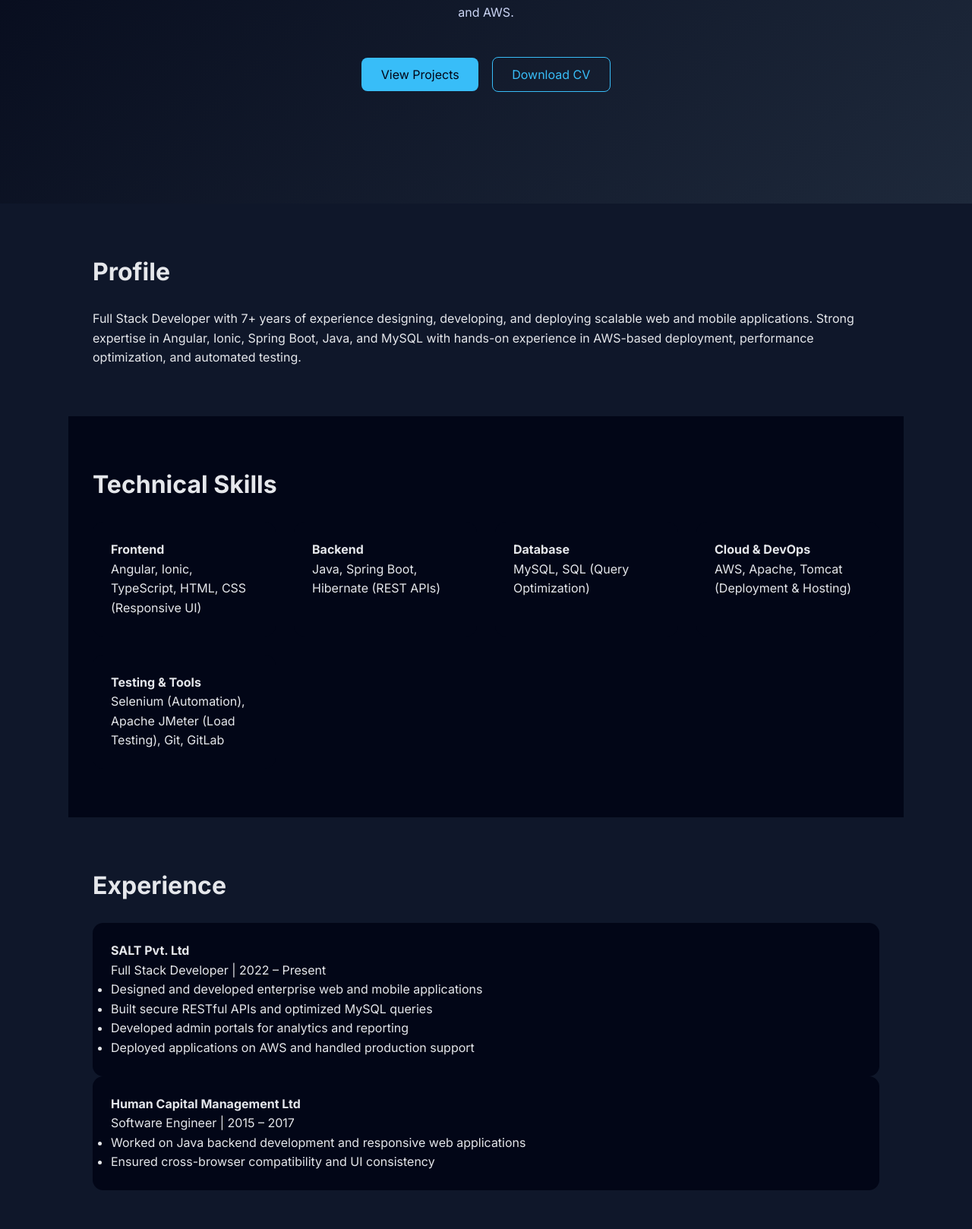
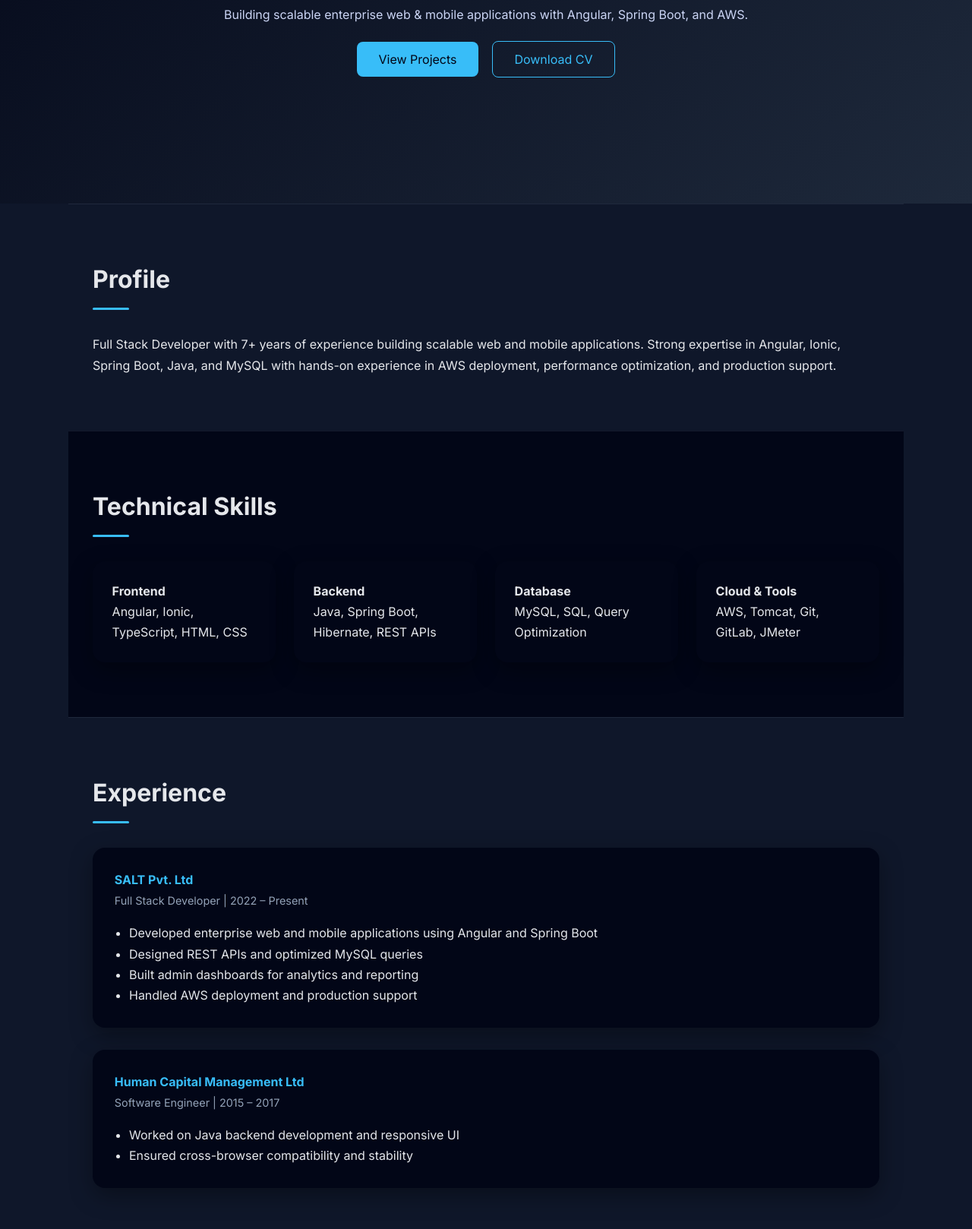
Before and after one commit to rajeshmalamal/my-portfolio, a plain HTML site: page index.html in a window 1280 px wide. Shown: the part 452-2070 px from the top of the page at 76% size. Drawn offline with Linux system fonts and the light colour scheme.

Commit message:
layout fix

```diff
--- a/index.html
+++ b/index.html
@@ -6,17 +6,12 @@
 
   <title>Rajesh Malamal | Full Stack Developer</title>
 
-  <!-- SEO + ATS -->
   <meta name="description" content="Full Stack Developer with 7+ years of experience in Angular, Spring Boot, Java, MySQL, AWS, and Ionic.">
-  <meta name="keywords" content="Full Stack Developer, Angular, Spring Boot, Java, AWS, Ionic, REST APIs">
   <meta name="author" content="Rajesh Malamal">
   <meta name="theme-color" content="#0f172a">
   <meta name="robots" content="index, follow">
-
-  <!-- Canonical -->
   <link rel="canonical" href="https://rajeshmalamal.online">
 
-  <!-- Fonts (optimized) -->
   <link rel="preconnect" href="https://fonts.googleapis.com">
   <link rel="preconnect" href="https://fonts.gstatic.com" crossorigin>
   <link href="https://fonts.googleapis.com/css2?family=Inter:wght@300;400;600;700&display=swap" rel="stylesheet">
@@ -29,14 +24,12 @@
   <header class="hero">
     <div class="hero-inner">
 
-      <!-- Photo with fallback -->
       <div class="hero-photo-wrapper">
         <img
           src="rajesh.jpg"
           alt="Rajesh Malamal"
           class="hero-photo"
           loading="lazy"
-          decoding="async"
           onerror="handlePhotoError(this)"
         />
         <div class="hero-photo-fallback">RM</div>
@@ -45,20 +38,17 @@
       <h1>Rajesh Malamal</h1>
       <h2>Full Stack Developer</h2>
 
-      <p>
-        Building scalable enterprise web & mobile applications using
+      <p class="hero-sub">
+        Building scalable enterprise web & mobile applications with
         Angular, Spring Boot, and AWS.
       </p>
 
       <div class="hero-actions">
         <a href="#projects" class="btn primary">View Projects</a>
-        <a
-          href="Rajesh_Malamal_CV.pdf"
-          class="btn outline"
-          target="_blank"
-          rel="noopener"
-          onclick="return handleCvClick()"
-        >
+        <a href="Rajesh_Malamal_CV.pdf"
+           class="btn outline"
+           target="_blank"
+           onclick="return handleCvClick()">
           Download CV
         </a>
       </div>
@@ -67,60 +57,52 @@
   </header>
 
   <!-- PROFILE -->
-  <section class="section reveal">
+  <section class="section">
     <h3>Profile</h3>
     <p>
-      Full Stack Developer with 7+ years of experience designing, developing,
-      and deploying scalable web and mobile applications. Strong expertise in
-      Angular, Ionic, Spring Boot, Java, and MySQL with hands-on experience in
-      AWS-based deployment, performance optimization, and automated testing.
+      Full Stack Developer with 7+ years of experience building scalable web
+      and mobile applications. Strong expertise in Angular, Ionic, Spring Boot,
+      Java, and MySQL with hands-on experience in AWS deployment, performance
+      optimization, and production support.
     </p>
   </section>
 
   <!-- SKILLS -->
-  <section class="section dark reveal" id="skills">
+  <section class="section dark">
     <h3>Technical Skills</h3>
 
     <div class="skills-grid">
       <div class="skill-card">
         <h4>Frontend</h4>
-        <p>Angular, Ionic, TypeScript, HTML, CSS (Responsive UI)</p>
+        <p>Angular, Ionic, TypeScript, HTML, CSS</p>
       </div>
-
       <div class="skill-card">
         <h4>Backend</h4>
-        <p>Java, Spring Boot, Hibernate (REST APIs)</p>
+        <p>Java, Spring Boot, Hibernate, REST APIs</p>
       </div>
-
       <div class="skill-card">
         <h4>Database</h4>
-        <p>MySQL, SQL (Query Optimization)</p>
+        <p>MySQL, SQL, Query Optimization</p>
       </div>
-
       <div class="skill-card">
-        <h4>Cloud & DevOps</h4>
-        <p>AWS, Apache, Tomcat (Deployment & Hosting)</p>
-      </div>
-
-      <div class="skill-card">
-        <h4>Testing & Tools</h4>
-        <p>Selenium (Automation), Apache JMeter (Load Testing), Git, GitLab</p>
+        <h4>Cloud & Tools</h4>
+        <p>AWS, Tomcat, Git, GitLab, JMeter</p>
       </div>
     </div>
   </section>
 
   <!-- EXPERIENCE -->
-  <section class="section reveal">
+  <section class="section">
     <h3>Experience</h3>
 
     <div class="card">
       <h4>SALT Pvt. Ltd</h4>
       <span>Full Stack Developer | 2022 – Present</span>
       <ul>
-        <li>Designed and developed enterprise web and mobile applications</li>
-        <li>Built secure RESTful APIs and optimized MySQL queries</li>
-        <li>Developed admin portals for analytics and reporting</li>
-        <li>Deployed applications on AWS and handled production support</li>
+        <li>Developed enterprise web and mobile applications using Angular and Spring Boot</li>
+        <li>Designed REST APIs and optimized MySQL queries</li>
+        <li>Built admin dashboards for analytics and reporting</li>
+        <li>Handled AWS deployment and production support</li>
       </ul>
     </div>
 
@@ -128,31 +110,37 @@
       <h4>Human Capital Management Ltd</h4>
       <span>Software Engineer | 2015 – 2017</span>
       <ul>
-        <li>Worked on Java backend development and responsive web applications</li>
-        <li>Ensured cross-browser compatibility and UI consistency</li>
+        <li>Worked on Java backend development and responsive UI</li>
+        <li>Ensured cross-browser compatibility and stability</li>
       </ul>
     </div>
   </section>
 
   <!-- PROJECTS -->
-  <section class="section dark reveal" id="projects">
-    <h3>Featured Projects</h3>
+  <section class="section dark" id="projects">
+    <h3>Projects</h3>
 
     <div class="project">
       <h4>Skill Upscaling Application</h4>
       <p class="tech">Angular • Ionic • Spring Boot • MySQL • AWS</p>
-      <p><strong>Impact:</strong> Centralized workforce training and improved reporting efficiency.</p>
+      <p>
+        Mobile platform for workforce training and certification management
+        with admin analytics and reporting.
+      </p>
     </div>
 
     <div class="project">
       <h4>HPCL Engine Oil Service Tracker</h4>
       <p class="tech">Ionic • Spring Boot • MySQL</p>
-      <p><strong>Impact:</strong> Enabled accurate service history and operational visibility.</p>
+      <p>
+        Mobile and backend system for tracking engine oil services
+        and maintaining accurate service history.
+      </p>
     </div>
   </section>
 
-  <!-- EDUCATION (MINIMAL) -->
-  <section class="section reveal">
+  <!-- EDUCATION -->
+  <section class="section">
     <h3>Education</h3>
     <p>
       B.E. in Computer Science & Engineering —
@@ -165,12 +153,7 @@
     <p>
       © 2026 Rajesh Malamal • Palakkad, Kerala<br/>
       <a href="mailto:rajeshm888@gmail.com">rajeshm888@gmail.com</a> |
-      <a href="https://linkedin.com/in/YOUR_LINKEDIN"
-         aria-label="LinkedIn profile"
-         target="_blank"
-         rel="noopener">
-        LinkedIn
-      </a>
+      <a href="https://linkedin.com/in/YOUR_LINKEDIN" target="_blank">LinkedIn</a>
     </p>
   </footer>
 
--- a/script.js
+++ b/script.js
@@ -1,10 +1,8 @@
-// Photo fallback
 function handlePhotoError(img) {
   img.style.display = "none";
   img.nextElementSibling.style.display = "flex";
 }
 
-// CV fallback
 function handleCvClick() {
   fetch("Rajesh_Malamal_CV.pdf", { method: "HEAD" })
     .then(res => {
@@ -19,23 +17,5 @@ function handleCvClick() {
         "CV is temporarily unavailable.\n\nPlease email rajeshm888@gmail.com and I will share it immediately."
       );
     });
-
   return true;
 }
-
-// Section-level reveal animation
-const observer = new IntersectionObserver(
-  entries => {
-    entries.forEach(entry => {
-      if (entry.isIntersecting) {
-        entry.target.classList.add("visible");
-        observer.unobserve(entry.target);
-      }
-    });
-  },
-  { threshold: 0.1 }
-);
-
-document.querySelectorAll(".reveal").forEach(section => {
-  observer.observe(section);
-});
--- a/style.css
+++ b/style.css
@@ -5,14 +5,10 @@
   font-family: 'Inter', sans-serif;
 }
 
-html {
-  scroll-behavior: smooth;
-}
-
 body {
   background: #0f172a;
   color: #e5e7eb;
-  line-height: 1.6;
+  line-height: 1.7;
 }
 
 /* HERO */
@@ -22,20 +18,18 @@ body {
   justify-content: center;
   align-items: center;
   text-align: center;
-  padding: 2rem;
   background: linear-gradient(135deg, #020617, #1e293b);
+  padding: 3rem 1.5rem;
 }
 
 .hero-inner {
-  display: flex;
-  flex-direction: column;
-  align-items: center;
+  max-width: 720px;
 }
 
 .hero-photo-wrapper {
   width: 96px;
   height: 96px;
-  margin-bottom: 1.2rem;
+  margin: 0 auto 1.5rem;
 }
 
 .hero-photo,
@@ -43,7 +37,7 @@ body {
   width: 96px;
   height: 96px;
   border-radius: 50%;
-  border: 2px solid rgba(56,189,248,0.35);
+  border: 2px solid rgba(56,189,248,0.4);
 }
 
 .hero-photo {
@@ -53,23 +47,21 @@ body {
 .hero-photo-fallback {
   display: none;
   background: #334155;
-  color: #e5e7eb;
-  font-weight: 600;
   align-items: center;
   justify-content: center;
+  font-weight: 600;
 }
 
 .hero h1 {
-  font-size: clamp(2.5rem, 5vw, 3.5rem);
+  font-size: clamp(2.6rem, 5vw, 3.4rem);
 }
 
 .hero h2 {
   color: #38bdf8;
-  margin-top: 0.4rem;
+  margin-top: 0.3rem;
 }
 
-.hero p {
-  max-width: 650px;
+.hero-sub {
   margin: 1.5rem auto;
   color: #cbd5f5;
 }
@@ -78,12 +70,13 @@ body {
   margin-top: 2rem;
 }
 
+/* BUTTONS */
 .btn {
-  padding: 0.75rem 1.6rem;
+  padding: 0.8rem 1.8rem;
   border-radius: 8px;
   text-decoration: none;
+  font-weight: 500;
   margin: 0 0.4rem;
-  font-weight: 500;
 }
 
 .primary {
@@ -100,7 +93,8 @@ body {
 .section {
   max-width: 1100px;
   margin: auto;
-  padding: 4rem 2rem;
+  padding: 4.5rem 2rem;
+  border-top: 1px solid rgba(148,163,184,0.12);
 }
 
 .section.dark {
@@ -109,50 +103,63 @@ body {
 
 .section h3 {
   font-size: 2rem;
-  margin-bottom: 1.5rem;
+  margin-bottom: 2rem;
+  position: relative;
 }
 
-/* REVEAL ANIMATION */
-.reveal {
-  opacity: 0;
-  transform: translateY(16px);
+.section h3::after {
+  content: "";
+  display: block;
+  width: 48px;
+  height: 3px;
+  background: #38bdf8;
+  margin-top: 10px;
+  border-radius: 2px;
 }
 
-.reveal.visible {
-  opacity: 1;
-  transform: translateY(0);
-  transition: opacity 0.5s ease, transform 0.5s ease;
-}
-
-/* GRIDS & CARDS */
+/* SKILLS */
 .skills-grid {
   display: grid;
-  grid-template-columns: repeat(auto-fit, minmax(240px, 1fr));
+  grid-template-columns: repeat(auto-fit, minmax(220px, 1fr));
   gap: 1.5rem;
 }
 
-.skill-card,
+.skill-card {
+  background: #020617;
+  padding: 1.6rem;
+  border-radius: 16px;
+  box-shadow: 0 10px 30px rgba(0,0,0,0.35);
+}
+
+/* CARDS */
 .card,
 .project {
   background: #020617;
-  padding: 1.5rem;
-  border-radius: 14px;
-  transition: transform 0.2s ease;
+  padding: 1.8rem;
+  border-radius: 16px;
+  box-shadow: 0 10px 30px rgba(0,0,0,0.35);
+  margin-bottom: 1.8rem;
 }
 
-.project {
-  border-left: 4px solid #38bdf8;
+.card h4,
+.project h4 {
+  color: #38bdf8;
 }
 
-.skill-card:hover,
-.card:hover,
-.project:hover {
-  transform: translateY(-4px);
+.card span {
+  font-size: 0.9rem;
+  color: #94a3b8;
+}
+
+.card ul {
+  margin-top: 1rem;
+  padding-left: 1.2rem;
 }
 
 .tech {
   font-size: 0.85rem;
   color: #94a3b8;
+  margin-bottom: 0.6rem;
 }
 
 /* FOOTER */
@@ -167,19 +174,3 @@ footer a {
   color: #38bdf8;
   text-decoration: none;
 }
-
-/* ACCESSIBILITY */
-@media (prefers-reduced-motion: reduce) {
-  .reveal {
-    opacity: 1;
-    transform: none;
-  }
-}
-
-/* MOBILE */
-@media (max-width: 768px) {
-  .hero {
-    min-height: auto;
-    padding: 4rem 1.5rem;
-  }
-}
```
